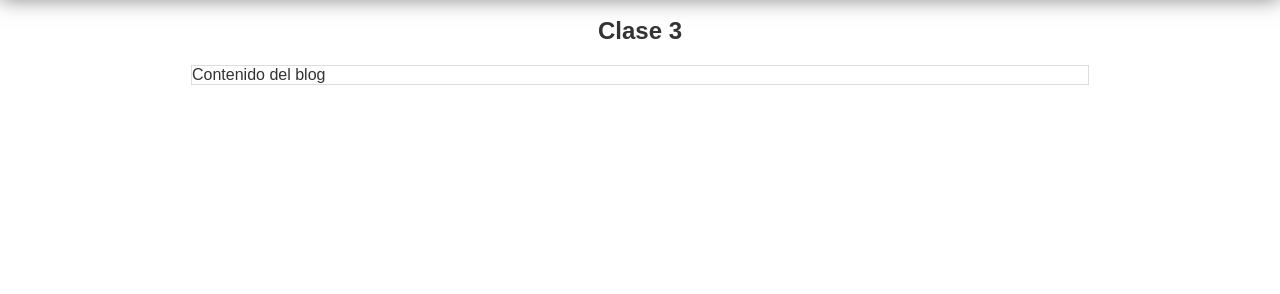
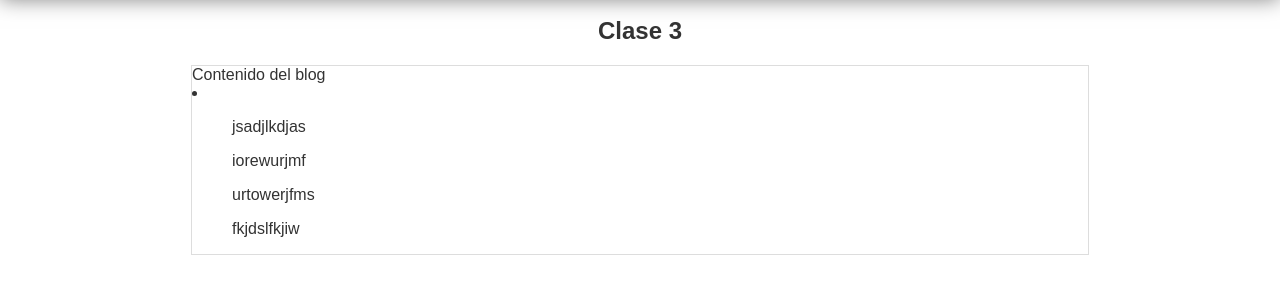
Before and after one commit to agustinarboleya/agustinarboleya.github.io, a plain HTML site: page sitio.html in a window 1280 px wide. Shown: the part 72-366 px from the top of the page. Drawn offline with Linux system fonts and the light colour scheme.

Commit message:
Update sitio.html

```diff
--- a/sitio.html
+++ b/sitio.html
@@ -8,6 +8,12 @@
         <h2 id="encabezado">Clase 3</h2>
         <div id="contenedor">
             Contenido del blog
+            <li>
+                <ul>jsadjlkdjas</ul>
+                <ul>iorewurjmf</ul>
+                <ul>urtowerjfms</ul>
+                <ul>fkjdslfkjiw</ul>
+            </li>
         </div>
     </body>
 </html>
```
